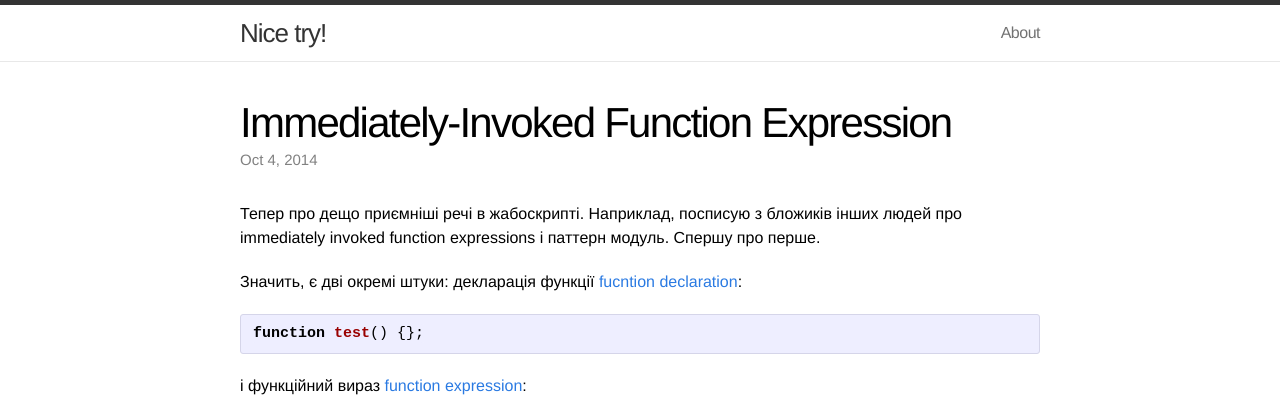
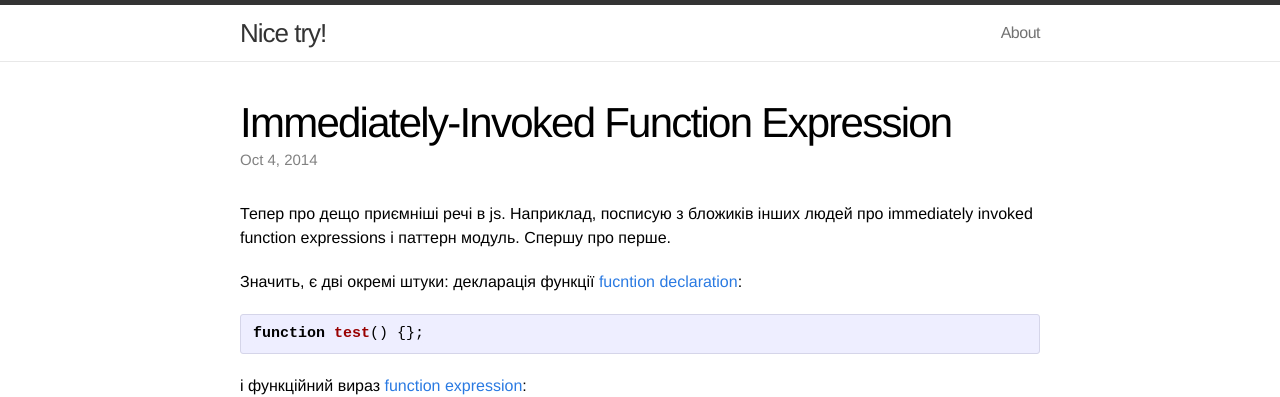
Before and after one commit to Zlira/Zlira.github.io, a Jekyll site: the page built from _posts/2014-10-03-immediate_invoked_function_expression.markdown, in a window 1280 px wide. Shown: the top 397 px of the page. Built offline with Jekyll 4.4.1, drawn with Linux system fonts in a browser that asks for light colours.

Commit message:
a little bit more serious

```diff
--- a/_posts/2014-10-03-immediate_invoked_function_expression.markdown
+++ b/_posts/2014-10-03-immediate_invoked_function_expression.markdown
@@ -4,7 +4,7 @@ title:  "Immediately-Invoked Function Expression"
 date:   2014-10-04 12:37:32
 ---
 
-Тепер про дещо приємніші речі в жабоскрипті. Наприклад, посписую з бложиків інших людей про
+Тепер про дещо приємніші речі в js. Наприклад, посписую з бложиків інших людей про
 immediately invoked function expressions і паттерн модуль. Спершу про перше.
 
 Значить, є дві окремі штуки: декларація функції [fucntion declaration](https://developer.mozilla.org/en-US/docs/Web/JavaScript/Reference/Statements/function):
--- a/_posts/2014-10-03-js_module_pattern.markdown
+++ b/_posts/2014-10-03-js_module_pattern.markdown
@@ -90,7 +90,7 @@ var MODULE = (function () {
 }());
 {% endhighlight %}
 
-##Додати методів до модуля
+##Додавання методів до модуля
 По-ідеї, всесь модуль має лежати в одному файлі, інакше нічого не вийде. Або вийде. Якщо взяти його, імортувати,
 додати щось і експортувати назад. Наприклад, додамо чогось до нашого каунтера:
 {% highlight javascript %}
```
